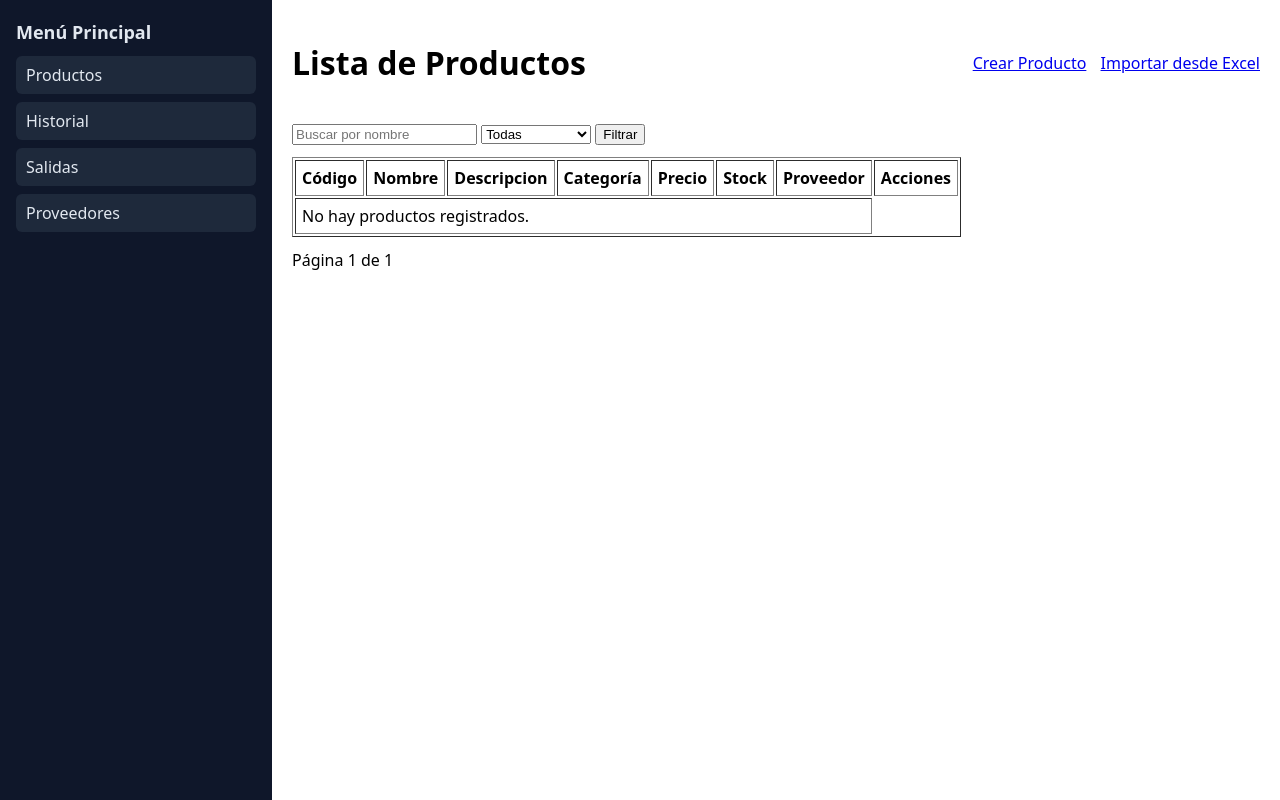
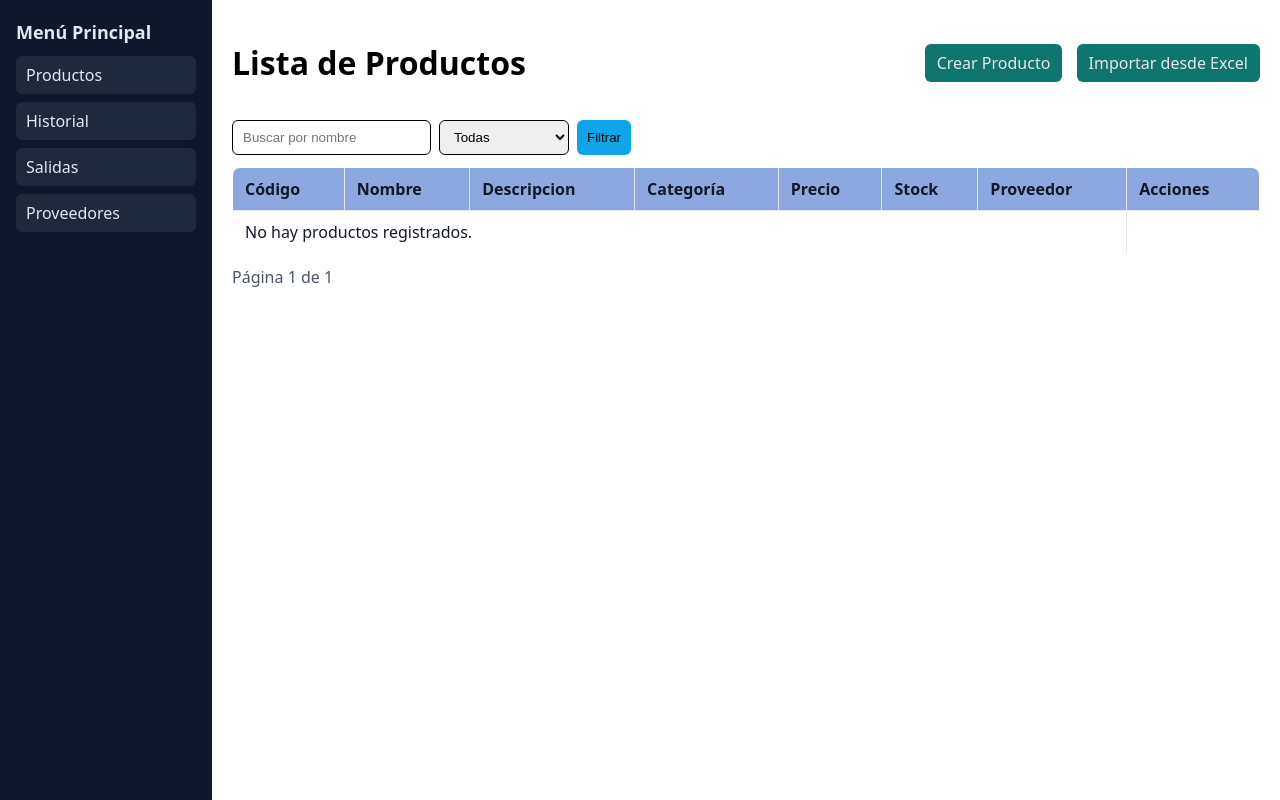
Before and after one commit to Frankgfi/proyecto_final_uneweb, a Django app: page /productos/ in a window 1280 px wide. Run offline with Django 5.2, Linux system fonts and the light colour scheme; data that the repository does not hold is empty.

Commit message:
Cambio de diseño de interfaz en la lista de productos

```diff
--- /dev/null
+++ b/mi_proyecto/static/mi_proyecto/styles.css
@@ -0,0 +1,103 @@
+
+body{margin:0;font-family:system-ui,-apple-system,Segoe UI,Roboto,Ubuntu,"Helvetica Neue",Arial}
+        .main-container{display:flex;min-height:100vh}
+        .sidebar{width:180px;background:#0f172a;color:#e2e8f0;padding:20px 16px}
+        .sidebar h2{font-size:18px;margin:0 0 12px}
+        .filter-menu{display:flex;flex-direction:column;gap:8px;margin:0;padding:0}
+        .filter-menu a{display:block;padding:8px 10px;border-radius:6px;color:#e2e8f0;text-decoration:none;background:#1e293b}
+        .filter-menu a:hover{background:#334155}
+        .content{flex:1;padding:20px}
+        .header{display:flex;align-items:center;justify-content:space-between;margin-bottom:16px}
+
+
+
+/* Contenedor principal */
+.content {
+    padding: 20px;
+  }
+
+  /* Encabezado con botón a la derecha */
+  .header {
+    display: flex;
+    align-items: center;
+    justify-content: space-between;
+    margin-bottom: 14px;
+  }
+  .header a {
+    background: #0f766e;
+    color: #eae8e8;
+    text-decoration: none;
+    padding: 8px 12px;
+    border-radius: 6px;
+  }
+  .header a:hover { background: #115e59; }
+
+  /* Filtros (formulario arriba de la tabla) */
+  .content form[method="get"] {
+    display: flex;
+    gap: 8px;
+    flex-wrap: wrap;
+    margin-bottom: 12px;
+  }
+  .content form[method="get"] input,
+  .content form[method="get"] select,
+  .content form[method="get"] button {
+    padding: 8px 10px;
+    border: 1px solid #000000;
+    border-radius: 6px;
+  }
+  .content form[method="get"] button {
+    background: #0ea5e9; color: #000000; border: none;
+  }
+  .content form[method="get"] button:hover { background: #0284c7; }
+
+  /* Tabla base */
+  .content table {
+    width: 100%;
+    border-collapse: collapse;
+    background: #ffffff;
+    border: 1px solid #e5e7eb;
+    border-radius: 8px;
+    overflow: hidden; /* bordes redondeados en la tabla */
+  }
+
+  /* Encabezados */
+  .content thead th {
+    background: #8ca8e1;
+    color: #111827;
+    font-weight: 600;
+    text-align: left;
+    padding: 10px 12px;
+    border-bottom: 1px solid #e5e7eb;
+  }
+
+  /* Filas */
+  .content tbody td {
+    padding: 10px 12px;
+    border-bottom: 1px solid #040506;
+    color: #111827;
+  }
+
+  /* Zebra */
+  .content tbody tr:nth-child(even) { background: #fafafa; }
+
+  /* Hover fila */
+  .content tbody tr:hover { background: #f1f5f9; }
+
+  /* Acciones */
+  .content td a {
+    color: #2563eb; text-decoration: none;
+  }
+  .content td a:hover { text-decoration: underline; }
+
+  /* Paginación */
+  .pagination {
+    display: flex; gap: 8px; align-items: center;
+    margin-top: 12px;
+  }
+  .pagination a {
+    padding: 6px 10px; border: 1px solid #cbd5e1; border-radius: 6px;
+    text-decoration: none; color: #0f172a; background: #fff;
+  }
+  .pagination a:hover { background: #f8fafc; }
+  .pagination span { color: #475569; }
--- a/mi_proyecto/templates/base.html
+++ b/mi_proyecto/templates/base.html
@@ -1,19 +1,10 @@
+{% load static %}
 <!DOCTYPE html>
 <html lang="es">
 <head>
     <meta charset="UTF-8">
     <title>{% block title %}Inventario{% endblock %}</title>
-    <style>
-        body{margin:0;font-family:system-ui,-apple-system,Segoe UI,Roboto,Ubuntu,"Helvetica Neue",Arial}
-        .main-container{display:flex;min-height:100vh}
-        .sidebar{width:240px;background:#0f172a;color:#e2e8f0;padding:20px 16px}
-        .sidebar h2{font-size:18px;margin:0 0 12px}
-        .filter-menu{display:flex;flex-direction:column;gap:8px;margin:0;padding:0}
-        .filter-menu a{display:block;padding:8px 10px;border-radius:6px;color:#e2e8f0;text-decoration:none;background:#1e293b}
-        .filter-menu a:hover{background:#334155}
-        .content{flex:1;padding:20px}
-        .header{display:flex;align-items:center;justify-content:space-between;margin-bottom:16px}
-    </style>
+    <link rel="stylesheet" href="{% static 'mi_proyecto/styles.css' %}">
     {% block head_extra %}{% endblock %}
 </head>
 <body>
```
